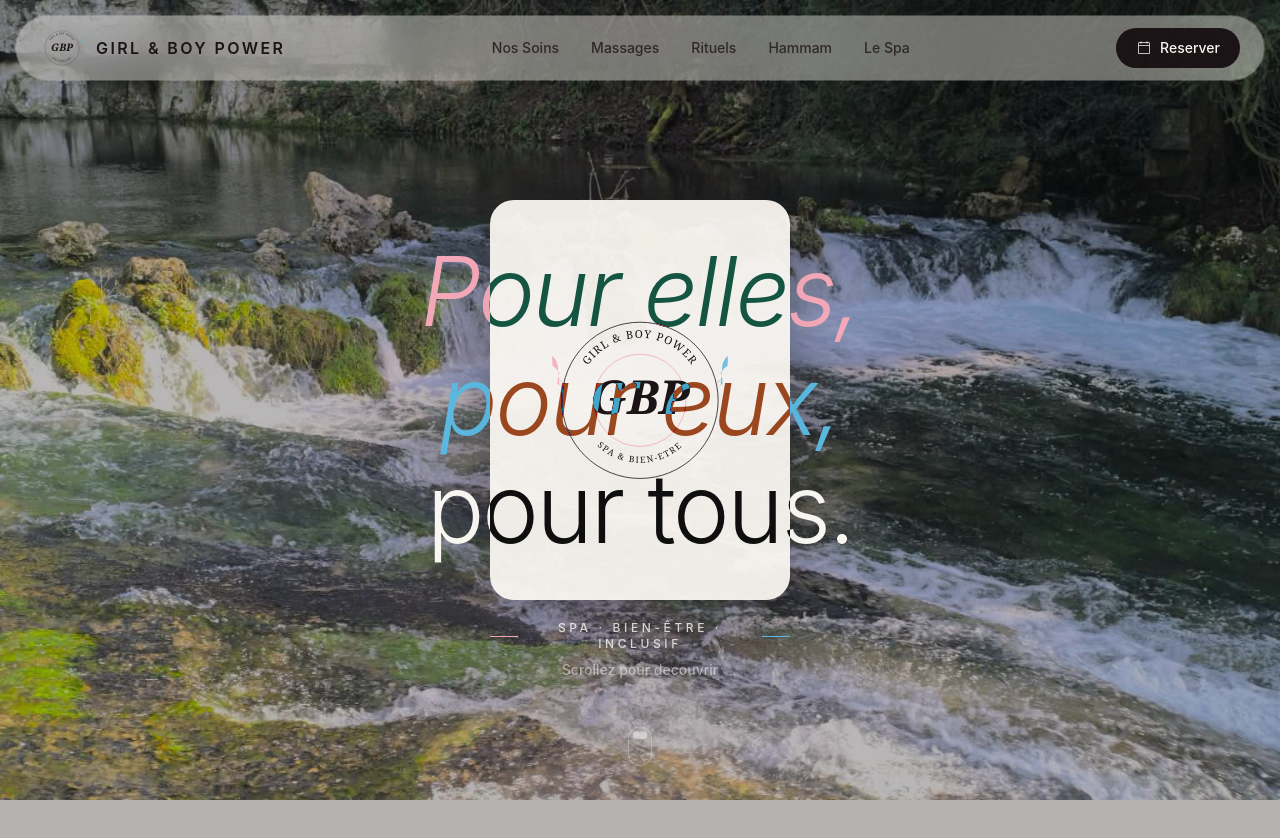
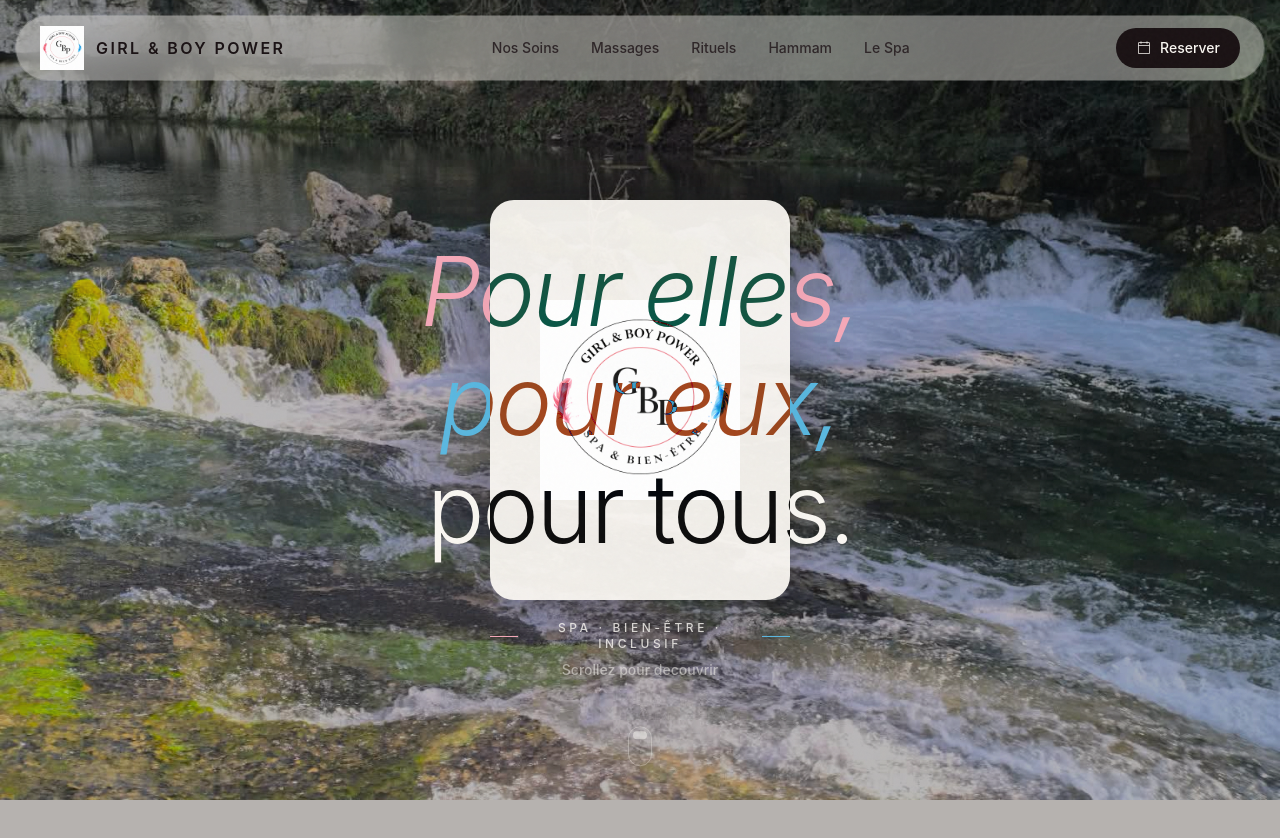
Before and after one commit to XbotZZ/GIRL-BOY-POWER-website, a Next.js app in the folder site/: page / in a window 1280 px wide. Shown: the top 838 px of the page. Built offline with nearby package versions, Linux system fonts and the light colour scheme.

Commit message:
feat: use actual GBP logo image throughout the site
Replace SVG recreation with the real uploaded logo (logo-gbp.png).
Rename file to remove space for clean URLs.

https://claude.ai/code/session_012BwXeugvJtsvZJVTejmHkS

```diff
--- a/site/src/components/Logo.tsx
+++ b/site/src/components/Logo.tsx
@@ -1,121 +1,19 @@
+import Image from "next/image";
+
 interface LogoProps {
   className?: string;
   variant?: "default" | "light";
 }
 
-export function Logo({ className = "", variant = "default" }: LogoProps) {
-  const inkColor = variant === "light" ? "#FAF7F2" : "#1A1214";
-  const innerCircle = variant === "light" ? "#FAF7F2" : "#1A1214";
-
+export function Logo({ className = "" }: LogoProps) {
   return (
-    <svg
-      viewBox="0 0 512 512"
-      xmlns="http://www.w3.org/2000/svg"
+    <Image
+      src="/GIRL-BOY-POWER-website/logo-gbp.png"
+      alt="GIRL & BOY POWER - Spa & Bien-Être"
+      width={512}
+      height={512}
       className={className}
-      role="img"
-      aria-label="GIRL & BOY POWER - Spa & Bien-Etre"
-    >
-      <defs>
-        <path
-          id="topArc"
-          d="M 96 256 A 160 160 0 0 1 416 256"
-          fill="none"
-        />
-        <path
-          id="bottomArc"
-          d="M 96 256 A 160 160 0 0 0 416 256"
-          fill="none"
-        />
-      </defs>
-
-      {/* Outer circle */}
-      <circle
-        cx="256"
-        cy="256"
-        r="200"
-        fill="none"
-        stroke={inkColor}
-        strokeWidth="2"
-      />
-      {/* Inner pink circle */}
-      <circle
-        cx="256"
-        cy="256"
-        r="118"
-        fill="none"
-        stroke="#F4A8B8"
-        strokeWidth="2"
-      />
-
-      {/* Top text - GIRL & BOY POWER */}
-      <text
-        fill={inkColor}
-        fontFamily="var(--font-heading), serif"
-        fontSize="28"
-        fontWeight="500"
-        letterSpacing="3"
-      >
-        <textPath href="#topArc" startOffset="50%" textAnchor="middle">
-          GIRL &amp; BOY POWER
-        </textPath>
-      </text>
-
-      {/* Bottom text - SPA & BIEN-ETRE */}
-      <text
-        fill={inkColor}
-        fontFamily="var(--font-heading), serif"
-        fontSize="22"
-        fontWeight="500"
-        letterSpacing="4"
-      >
-        <textPath href="#bottomArc" startOffset="50%" textAnchor="middle">
-          SPA &amp; BIEN-ETRE
-        </textPath>
-      </text>
-
-      {/* Central GBP monogram */}
-      <text
-        x="256"
-        y="290"
-        fill={inkColor}
-        fontFamily="Georgia, 'Playfair Display', serif"
-        fontSize="120"
-        fontWeight="700"
-        textAnchor="middle"
-        fontStyle="italic"
-      >
-        GBP
-      </text>
-
-      {/* Pink feather (left) - stylized */}
-      <g transform="translate(50, 220) rotate(-25)">
-        <path
-          d="M 0 0 Q 8 -25 18 -50 Q 22 -65 16 -78 Q 10 -68 6 -55 Q 12 -45 14 -32 Q 4 -22 -2 -8 Q 2 -3 0 0 Z"
-          fill="#F4A8B8"
-          opacity="0.85"
-        />
-        <path
-          d="M 4 -20 Q 10 -10 14 0"
-          stroke="#E89BAA"
-          strokeWidth="1"
-          fill="none"
-        />
-      </g>
-
-      {/* Blue feather (right) - stylized */}
-      <g transform="translate(462, 220) rotate(25)">
-        <path
-          d="M 0 0 Q -8 -25 -18 -50 Q -22 -65 -16 -78 Q -10 -68 -6 -55 Q -12 -45 -14 -32 Q -4 -22 2 -8 Q -2 -3 0 0 Z"
-          fill="#5BB8E0"
-          opacity="0.85"
-        />
-        <path
-          d="M -4 -20 Q -10 -10 -14 0"
-          stroke="#4DA8D0"
-          strokeWidth="1"
-          fill="none"
-        />
-      </g>
-    </svg>
+      style={{ objectFit: "contain" }}
+    />
   );
 }
```
Also changed, not shown: site/public/logo-gbp.png (renamed from site/public/Logo gbp.png).
